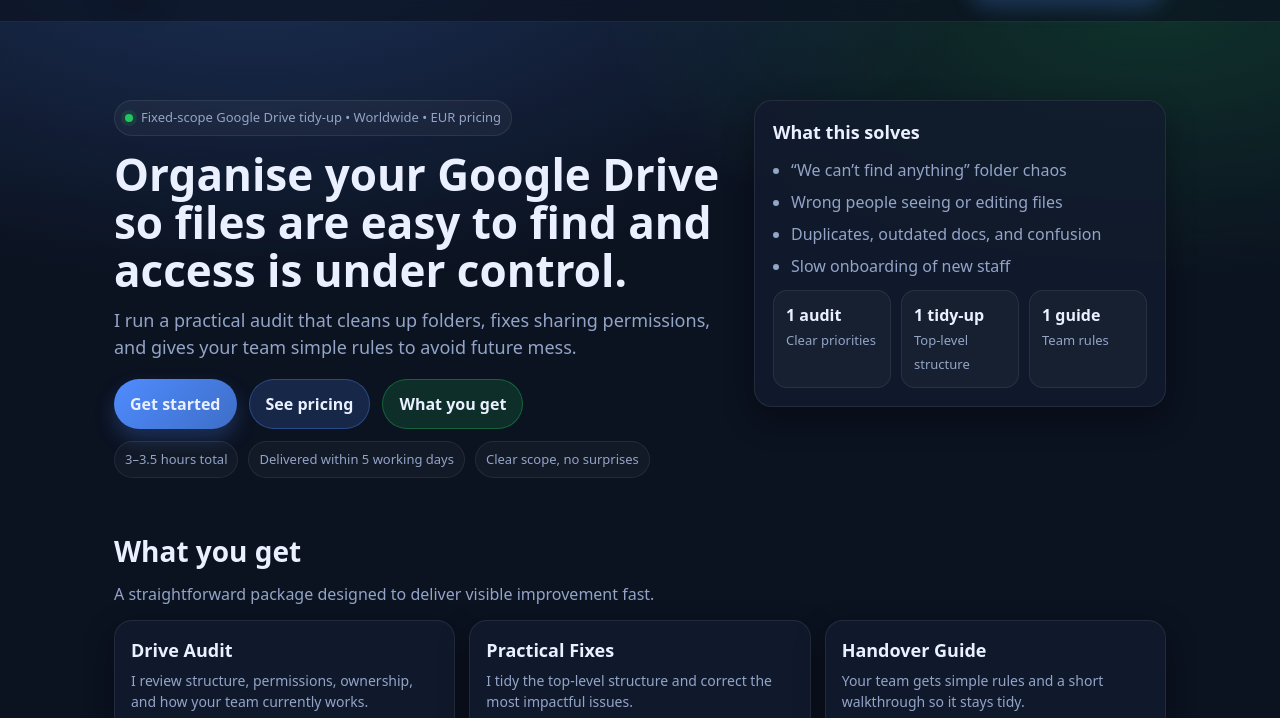
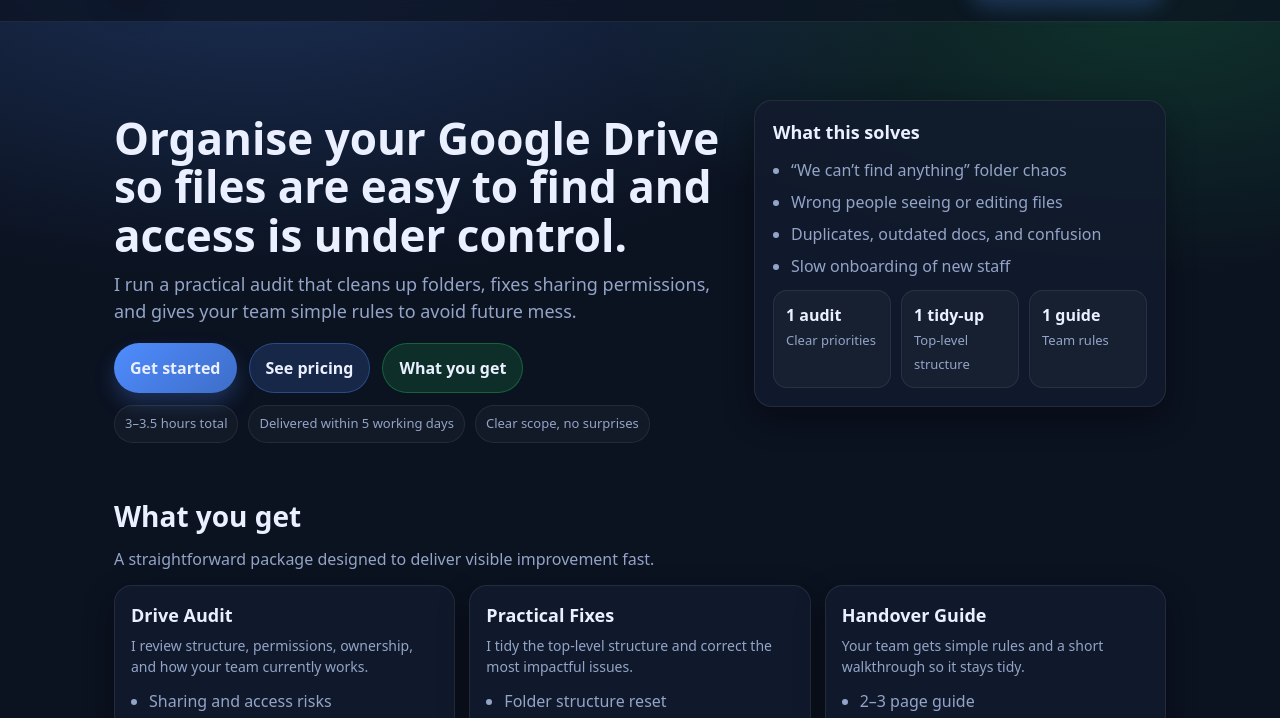
Before and after one commit to lbalija112/Drivevana-Consultancy, a plain HTML site: page index.html in a window 1280 px wide. Shown: the part 75-793 px from the top of the page. Drawn offline with Linux system fonts and the light colour scheme.

Commit message:
Update index.html to enhance background styling and remove redundant badge

```diff
--- a/index.html
+++ b/index.html
@@ -32,6 +32,7 @@
       background: radial-gradient(1200px 600px at 20% 0%, rgba(79,140,255,.25), transparent 60%),
                   radial-gradient(1000px 500px at 90% 10%, rgba(34,197,94,.18), transparent 55%),
                   var(--bg);
+      background-repeat: no-repeat;
       line-height:1.5;
     }
     a{color:inherit}
@@ -295,7 +296,6 @@
   <main class="wrap">
     <section class="hero" id="top">
       <div>
-        <div class="badge"><span class="dot"></span> Fixed-scope Google Drive tidy-up • Worldwide • EUR pricing</div>
         <h1>Organise your Google Drive so files are easy to find and access is under control.</h1>
         <p class="lead">
           I run a practical audit that cleans up folders, fixes sharing permissions, and gives your team simple rules to avoid future mess.
```
